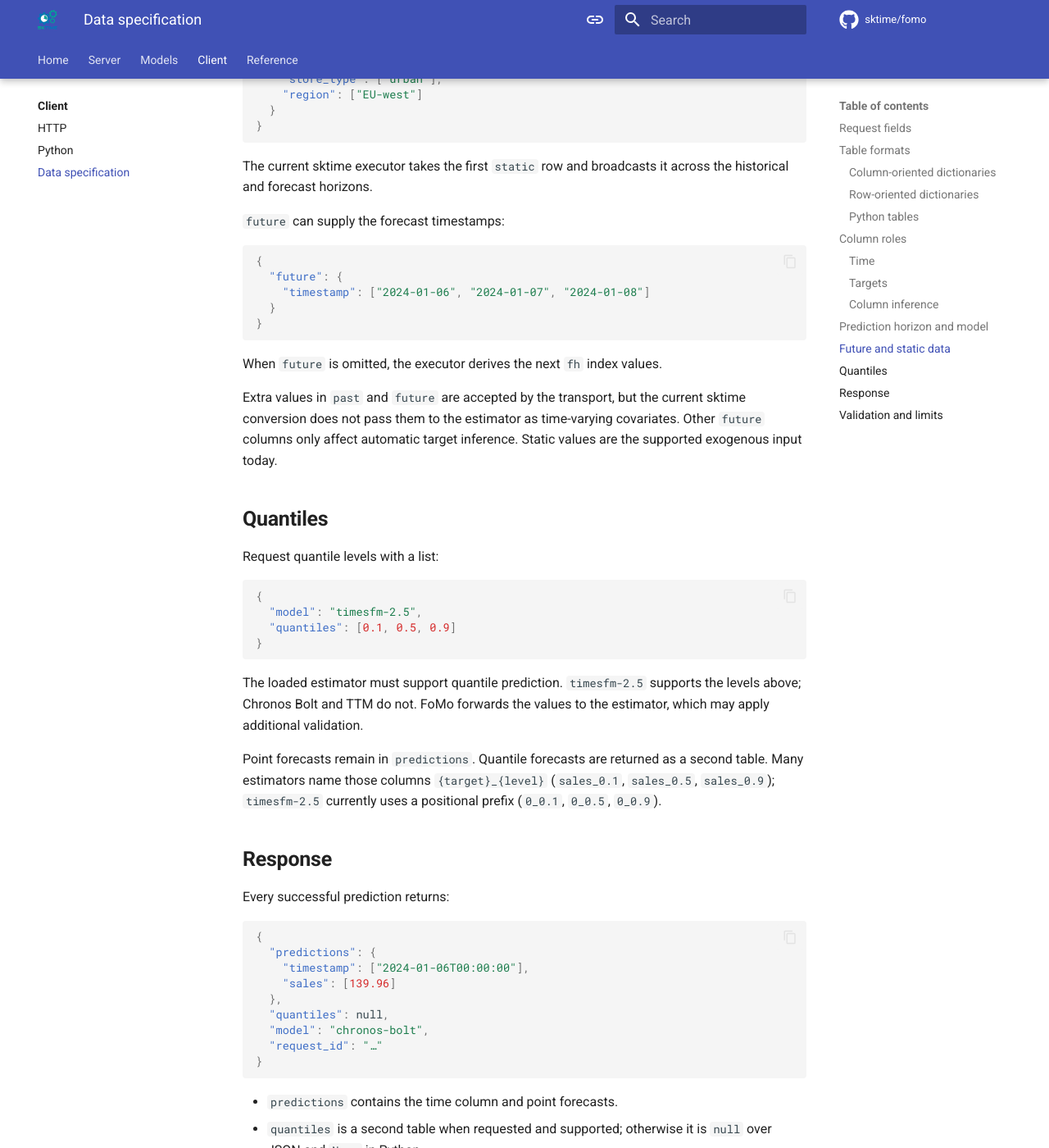
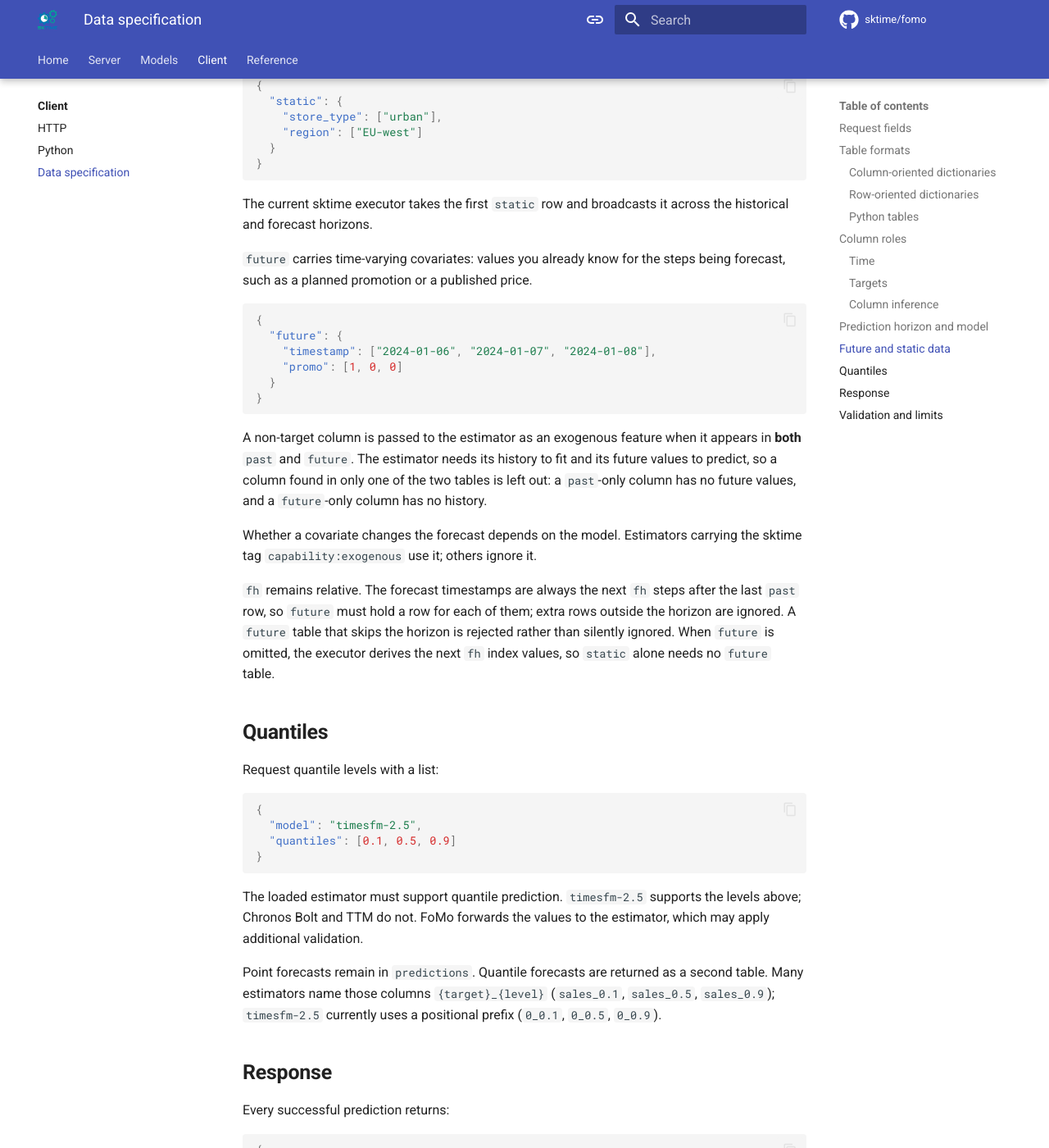
Before and after one commit to sktime/tserve, an MkDocs documentation site: the page built from docs/client/data.md, in a window 1280 px wide and 1400 px high, scrolled down 3552 px. Shown: the whole window at 82% size. Built offline with MkDocs 1.6.1 and Material for MkDocs 9.7.7, drawn with Linux system fonts in a browser that asks for light colours; comment, search, counter and statistics services are not loaded; some of the changed text lies outside the part shown.

Commit message:
update docs for "Request Fields"

````diff
--- a/docs/client/data.md
+++ b/docs/client/data.md
@@ -13,7 +13,7 @@ them to Arrow.
 | `time` | no | Name of the time column. Defaults to the first column of `past`. |
 | `target` | no | Target column name or list of names. See [column inference](#column-inference). |
 | `model` | no | Loaded model id. Defaults to `naive`, which must still be loaded. |
-| `future` | no | Future table. When present, it must contain the time column. |
+| `future` | no | Future values of time-varying covariates. When present, it must contain the time column. |
 | `static` | no | One row of values that remain constant over time. |
 | `quantiles` | no | Quantile levels passed to models that support quantile forecasts. |
 
@@ -179,7 +179,7 @@ FoMo then uses:
 
 1. the first `past` column as `time`;
 2. every other `past` column as a target, except columns also present in
-   `future`.
+   `future`, which become exogenous features instead.
 
 Specify `target` explicitly when a table contains columns that should not be
 forecast.
@@ -210,22 +210,33 @@ will reject that request. Use `GET /models` to see loaded ids and the
 The current sktime executor takes the first `static` row and broadcasts it
 across the historical and forecast horizons.
 
-`future` can supply the forecast timestamps:
+`future` carries time-varying covariates: values you already know for the
+steps being forecast, such as a planned promotion or a published price.
 
 ```json
 {
   "future": {
-    "timestamp": ["2024-01-06", "2024-01-07", "2024-01-08"]
+    "timestamp": ["2024-01-06", "2024-01-07", "2024-01-08"],
+    "promo": [1, 0, 0]
   }
 }
 ```
 
-When `future` is omitted, the executor derives the next `fh` index values.
+A non-target column is passed to the estimator as an exogenous feature when
+it appears in **both** `past` and `future`. The estimator needs its history
+to fit and its future values to predict, so a column found in only one of
+the two tables is left out: a `past`-only column has no future values, and a
+`future`-only column has no history.
 
-Extra values in `past` and `future` are accepted by the transport, but the
-current sktime conversion does not pass them to the estimator as
-time-varying covariates. Other `future` columns only affect automatic target
-inference. Static values are the supported exogenous input today.
+Whether a covariate changes the forecast depends on the model. Estimators
+carrying the sktime tag `capability:exogenous` use it; others ignore it.
+
+`fh` remains relative. The forecast timestamps are always the next `fh`
+steps after the last `past` row, so `future` must hold a row for each of
+them; extra rows outside the horizon are ignored. A `future` table that
+skips the horizon is rejected rather than silently ignored. When `future` is
+omitted, the executor derives the next `fh` index values, so `static` alone
+needs no `future` table.
 
 ## Quantiles
 
````
